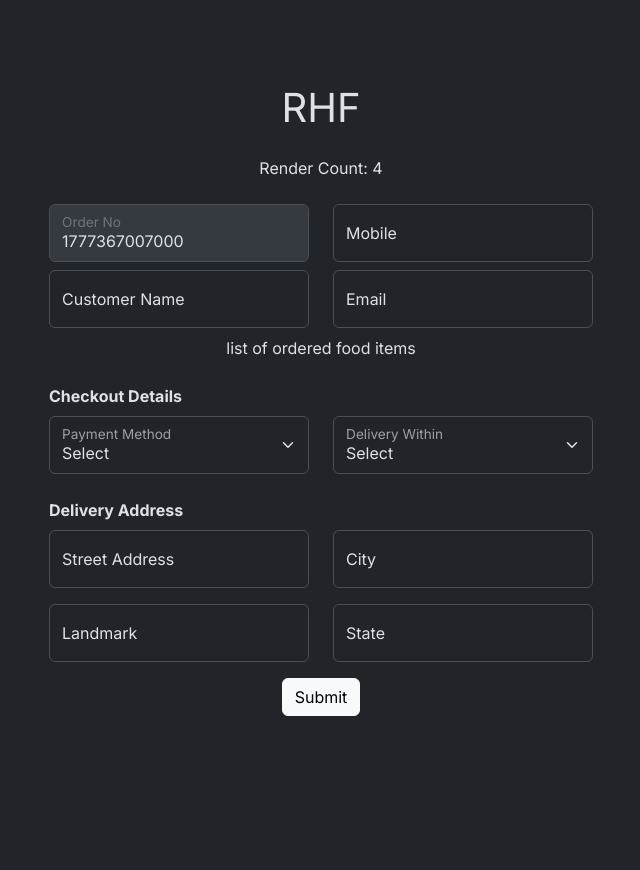
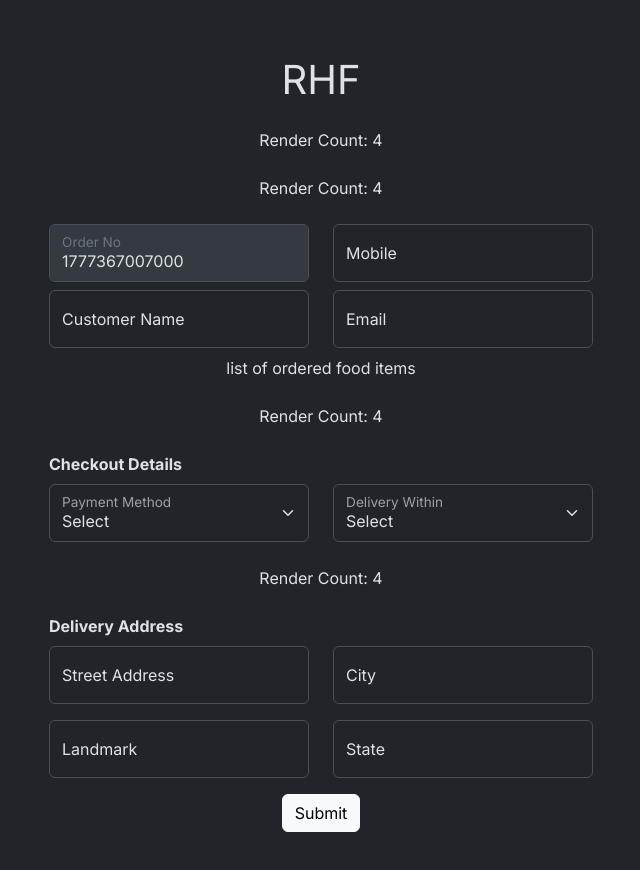
Before and after one commit to time1043/food-delivery-form, a React (Vite) app: page / in a window 1280 px wide. Shown: the top 870 px of the page, without its empty margins (319-959 px from the left). Before the commit the page ends 800 px from the top, so only its background shows below. Built offline with nearby package versions, Linux system fonts and the light colour scheme.

Commit message:
Isolated Re-rendering with useFormState - Before

```diff
--- a/src/pages/food-delivery/components/CheckoutForm.tsx
+++ b/src/pages/food-delivery/components/CheckoutForm.tsx
@@ -1,4 +1,5 @@
 import SelectField from "@/components/controls/SelectField";
+import RenderCount from "@/components/RenderCount";
 import type { CheckoutFormType, SelectOptionType } from "@/types";
 import { useFormContext } from "react-hook-form";
 
@@ -17,6 +18,8 @@ const deliveryInOptions: SelectOptionType[] = [
   { value: 180, text: "3 Hour" },
 ];
 
+const RenderCountComponent = RenderCount();
+
 function CheckoutForm() {
   const {
     register,
@@ -25,7 +28,9 @@ function CheckoutForm() {
 
   return (
     <>
+      <RenderCountComponent />
       <div className="text-start fw-bold mt-4 mb-2">Checkout Details</div>
+
       <div className="row mb-2">
         <div className="col">
           <SelectField
--- a/src/pages/food-delivery/components/DeliveryAddressForm.tsx
+++ b/src/pages/food-delivery/components/DeliveryAddressForm.tsx
@@ -1,6 +1,9 @@
 import TextField from "@/components/controls/TextField";
+import RenderCount from "@/components/RenderCount";
 import type { DeliveryAddressFormType } from "@/types";
 import { useFormContext } from "react-hook-form";
+
+const RenderCountComponent = RenderCount();
 
 function DeliveryAddressForm() {
   const {
@@ -10,7 +13,9 @@ function DeliveryAddressForm() {
 
   return (
     <>
+      <RenderCountComponent />
       <div className="text-start fw-bold mt-4 mb-2">Delivery Address</div>
+
       <div className="row mb-3">
         <div className="col">
           <TextField
--- a/src/pages/food-delivery/components/FoodDeliverMaster.tsx
+++ b/src/pages/food-delivery/components/FoodDeliverMaster.tsx
@@ -1,6 +1,9 @@
 import TextField from "@/components/controls/TextField";
+import RenderCount from "@/components/RenderCount";
 import type { FoodDeliverMasterFormType } from "@/types";
 import { useFormContext } from "react-hook-form";
+
+const RenderCountComponent = RenderCount();
 
 function FoodDeliverMaster() {
   const {
@@ -10,6 +13,8 @@ function FoodDeliverMaster() {
 
   return (
     <>
+      <RenderCountComponent />
+
       <div className="row mb-2">
         <div className="col">
           <TextField label="Order No" disabled {...register("orderNo")} />
```
